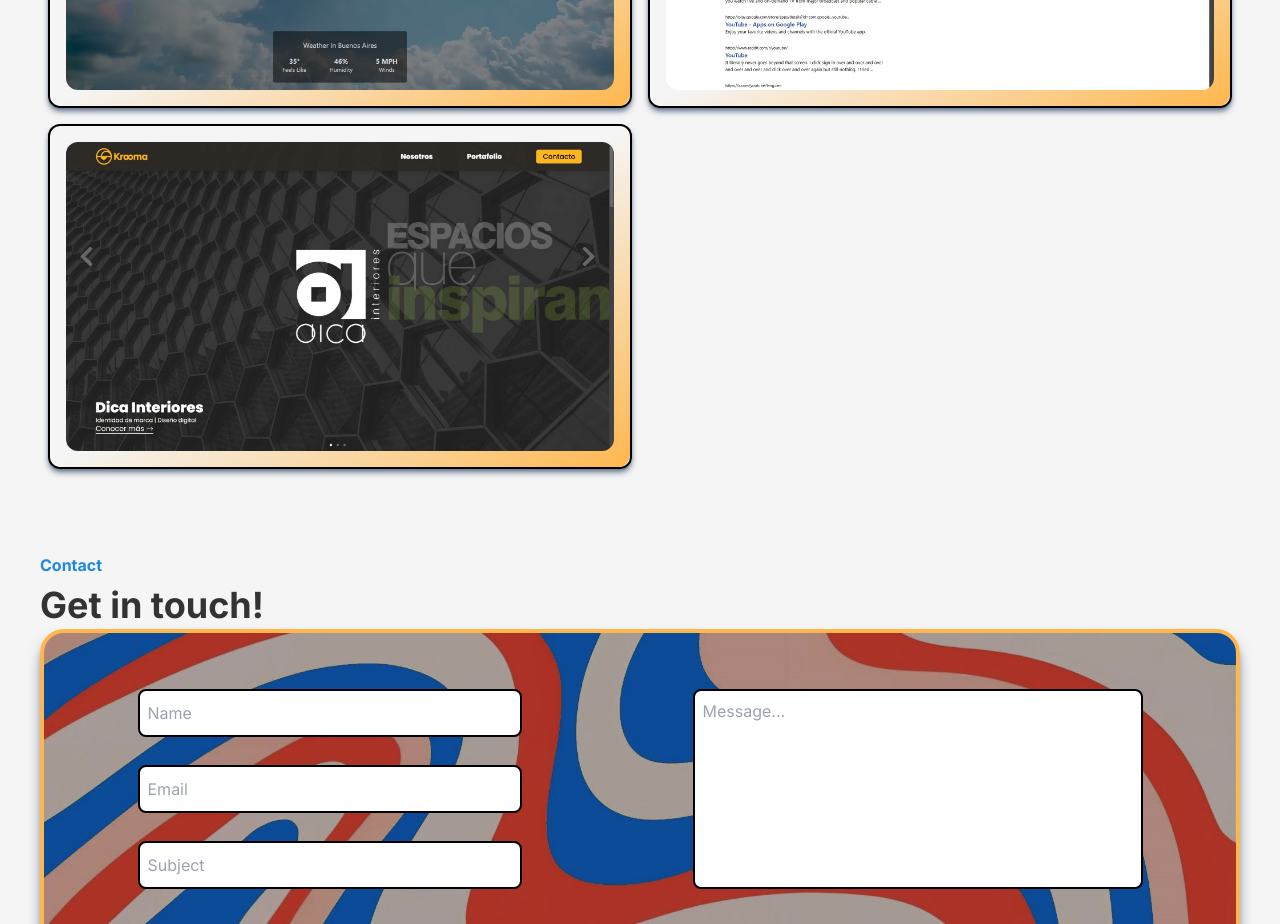
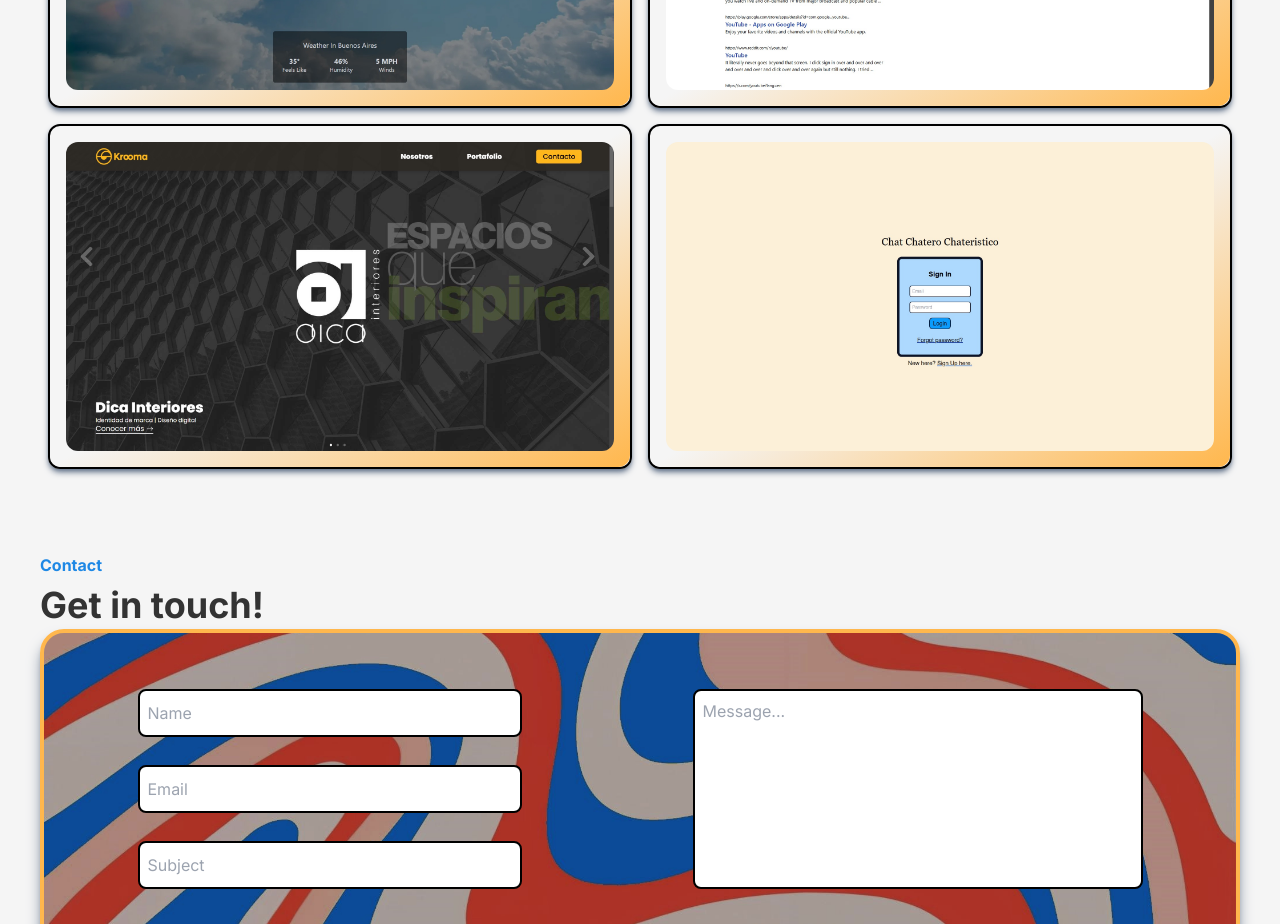
Before and after one commit to IvanGentta/newPortfolio, a Next.js app: page / in a window 1280 px wide. Shown: the part 2340-3264 px from the top of the page. Built offline with nearby package versions, Linux system fonts and the light colour scheme.

Commit message:
Chat app project added

```diff
--- a/app/projectsPage/[projectId]/page.tsx
+++ b/app/projectsPage/[projectId]/page.tsx
@@ -58,6 +58,23 @@ export default function ProjectDetailsPage({
         "Figma",
         "Gitlab",
         "CPanel",
+      ],
+    },
+    {
+      id: "chat-app",
+      name: "Chat App",
+      img: "/images/chatAppImage.jpg",
+      repo: "https://github.com/IvanGentta/chat-challenge",
+      deploy: "https://chat-challenge-one.vercel.app/",
+      description: translations[language].chatAppInfo,
+      technologies: [
+        "React.js",
+        "Next.js",
+        "Tailwind CSS",
+        "Node.js",
+        "Firebase",
+        "Firestore",
+        "Redux",
       ],
     },
   ];
--- a/app/projectsPage/page.tsx
+++ b/app/projectsPage/page.tsx
@@ -21,6 +21,11 @@ export default function ProjectsPage() {
       name: "Krooma Landing Page",
       backgroundImg: "/images/imgKroomaProject.jpg",
       info: translations[language].kroomaDesc,
+    },
+    {
+      name: "Chat App",
+      backgroundImg: "/images/imgChatAppProject.jpg",
+      info: translations[language].chatappDesc,
     },
   ];
 
--- a/app/translations.ts
+++ b/app/translations.ts
@@ -48,6 +48,7 @@ export const translations: {
       "Web app to know what is the weather like in any place in the world",
     googleDesc: "A Google clon where you can actually search what you want",
     kroomaDesc: "My first real job!",
+    chatappDesc: "Real time chat app with authentication",
 
     //projectItem
     infoButton: "More info",
@@ -63,6 +64,8 @@ export const translations: {
       "In this project I use the Google API to make a custom search engine. I use React-icons and TailwindCSS libraries. I also use Pagination to manage the diferent pages of the search results. This web app is fully responsive.",
     kroomaInfo:
       "My first real job for a creative agency, animated with the AOS library, some carrousels with Swiper and react-responsive-carrousel libraries, and fully functional contact form wich redirects you to the home page once you send it. Fully responsive. It was my first time working with a team, we use Figma for the design and Gitlab for the remotely work with branches.",
+    chatAppInfo:
+      "Chat app full responsive, I use Firebase auth to manage the login, sign up and password reset, also I use Firestore y redux to make it a real time chat.",
   },
   es: {
     //nav
@@ -110,6 +113,7 @@ export const translations: {
       "App del clima que te da la temperatura y la humedad entre otros datos de cualquier lugar que busques",
     googleDesc: "Clon de Google donde podes buscar lo que quieras",
     kroomaDesc: "Mi primer trabajo real!",
+    chatappDesc: "Chat de tiempo real con autenticación",
 
     //projectItem
     infoButton: "Más info",
@@ -125,5 +129,7 @@ export const translations: {
       "En este proyecto uso la API de Google para hacer un motor de búsqueda personalizado. Uso las librerías React-icons y TailwindCSS. También uso Pagination para manejar las diferentes páginas de los resultados de la búsqueda. La app es totalmente responsiva.",
     kroomaInfo:
       "Mi primer trabajo real para una agencia creativa, animado con la librería AOS, algunos carrousels con las librerías Swiper y react-responsive-carrousel, y un formulario de contacto totalmente funcional que te redirige a la página principal una vez que lo envías. Totalmente responsiva. Fue mi primera vez trabajando con un equipo, usamos Figma para el diseño y Gitlab para el trabajo remoto con ramas.",
+    chatAppInfo:
+      "Chat app totalmente responsiva, uso Firebase para manejar el resgitro, logueo y para restablecer la contraseña del usuario, también uso Firestore y Redux para que sea mensajería en tiempo real.",
   },
 };
```
Also changed, not shown: public/images/chatAppImage.jpg (added), public/images/imgChatAppProject.jpg (added).
